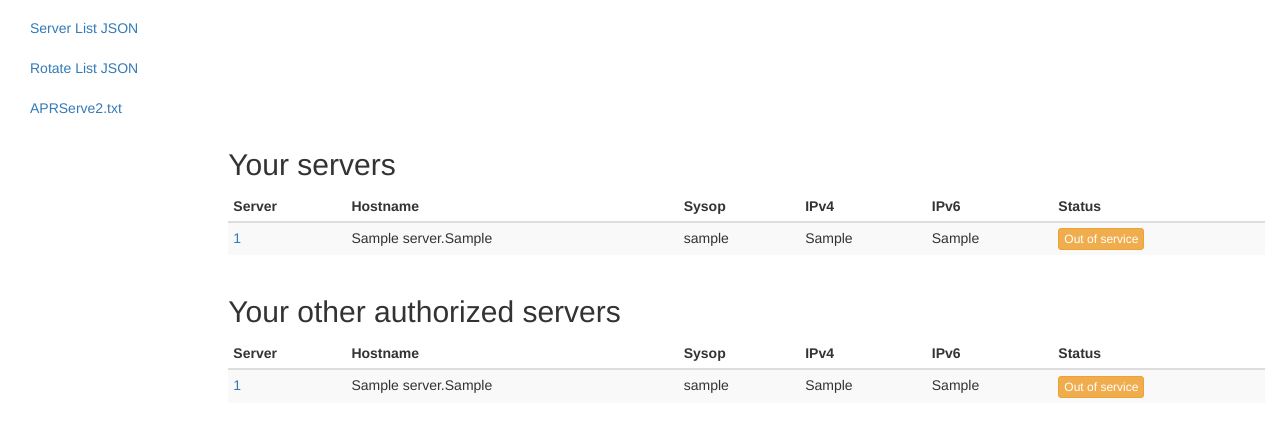
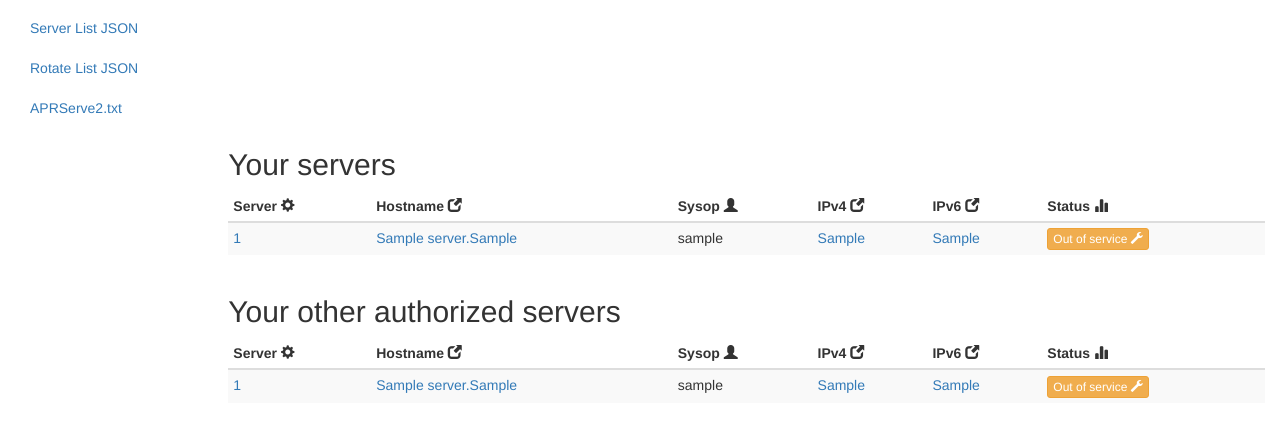
Before and after one commit to phipac/aprs2netportal, a Django app: page /sysop/ in a window 1280 px wide. Shown: the part 152-589 px from the top of the page. Run offline with Django 3.2, Linux system fonts and the light colour scheme; a user stored in the database is signed in; tables that the repository leaves empty hold one stand-in row (values such as "Sample post"); parts of the project's set-up code (start-up, migrations or seed data) failed here and were passed over; some libraries are stand-ins or nearby versions.

Commit message:
Add links and icons to server list.

```diff
--- a/sysop/templates/sysop/servertable.html
+++ b/sysop/templates/sysop/servertable.html
@@ -2,24 +2,26 @@
     <table class="table table-striped table-condensed">
       <thead>
         <tr>
-          <th>Server</th>
-          <th>Hostname</th>
-          <th>Sysop</th>
-          <th>IPv4</th>
-          <th>IPv6</th>
-          <th>Status</th>
+          <th>Server <span class="glyphicon glyphicon-cog" aria-hidden="true"></span></th>
+          <th>Hostname <span class="glyphicon glyphicon-new-window" aria-hidden="true"></span></th>
+          <th>Sysop <span class="glyphicon glyphicon-user" aria-hidden="true"></span></th>
+          <th>IPv4 <span class="glyphicon glyphicon-new-window" aria-hidden="true"></span></th>
+          <th>IPv6 <span class="glyphicon glyphicon-new-window" aria-hidden="true"></span></th>
+          <th>Status <span class="glyphicon glyphicon-stats" aria-hidden="true"></span></th>
         </tr>
       </thead>
       <tbody>
     {% for server in servers %}
         <tr>
           <td><a href="/sysop/server/{{ server.id }}/">{{ server.server_id }}</a></td>
-          <td>{{ server.fqdn }}</td>
+          <td><a href="http://{{ server.fqdn }}:14501/">{{ server.fqdn }}</a></td>
           <td>{{ server.owner }}</td>
-          <td>{{ server.ipv4 }}</td>
-          <td>{{ server.ipv6 }}</td>
+          <td><a href="http://{{ server.ipv4 }}:14501/">{{ server.ipv4 }}</a></td>
+          <td>{% if server.ipv6 %}<a href="http://[{{ server.ipv6 }}]:14501/">{{ server.ipv6 }}</a>{% else %}{{ server.ipv6 }}{% endif %}</td>
           <td>{% if server.out_of_service %}
-            <button type="button" class="btn btn-warning btn-xs">Out of service</button>
+            <span class="btn btn-warning btn-xs">Out of service
+              <span class="glyphicon glyphicon-wrench" aria-hidden="true"></span>
+            </span>
           {% endif %}</td>
         </tr>
     {% endfor %}
```
